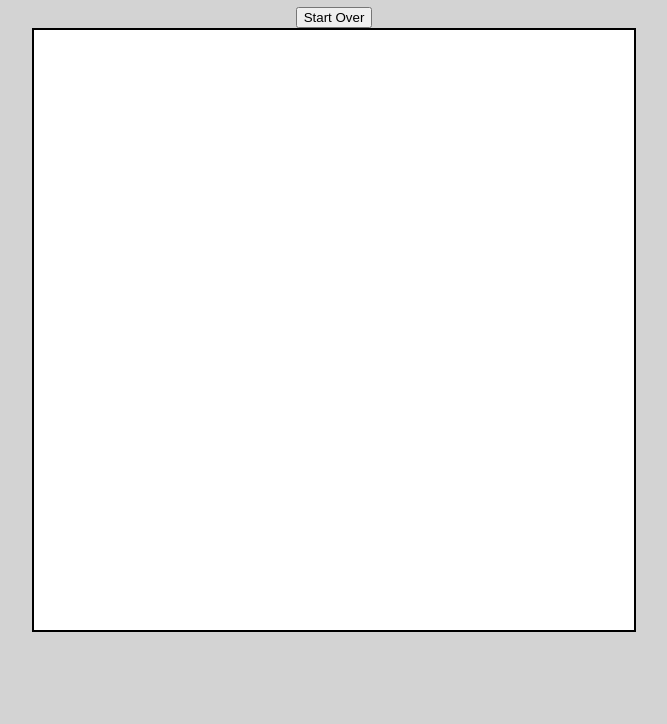
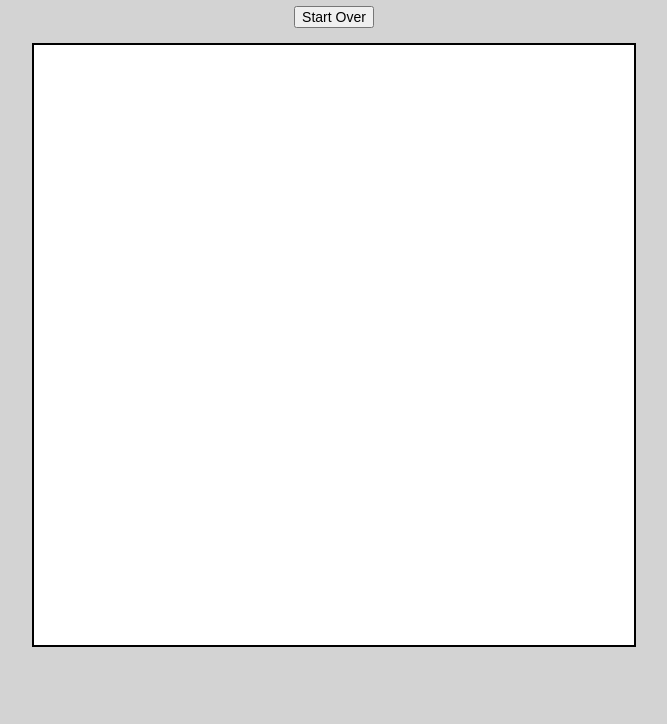
Before and after one commit to maddybvh/etch-a-sketch, a plain HTML site: page index.html in a window 1280 px wide. Shown: the part 76-800 px from the top of the page, without its empty margins (306-973 px from the left). Drawn offline with Linux system fonts and the light colour scheme.

Commit message:
Update style.css

```diff
--- a/style.css
+++ b/style.css
@@ -29,3 +29,8 @@ div {
     height: 37.5px;
     float: left;
 }
+
+button {
+    margin: 0 15px 15px 15px;
+    font-size: 14px;
+}
```
